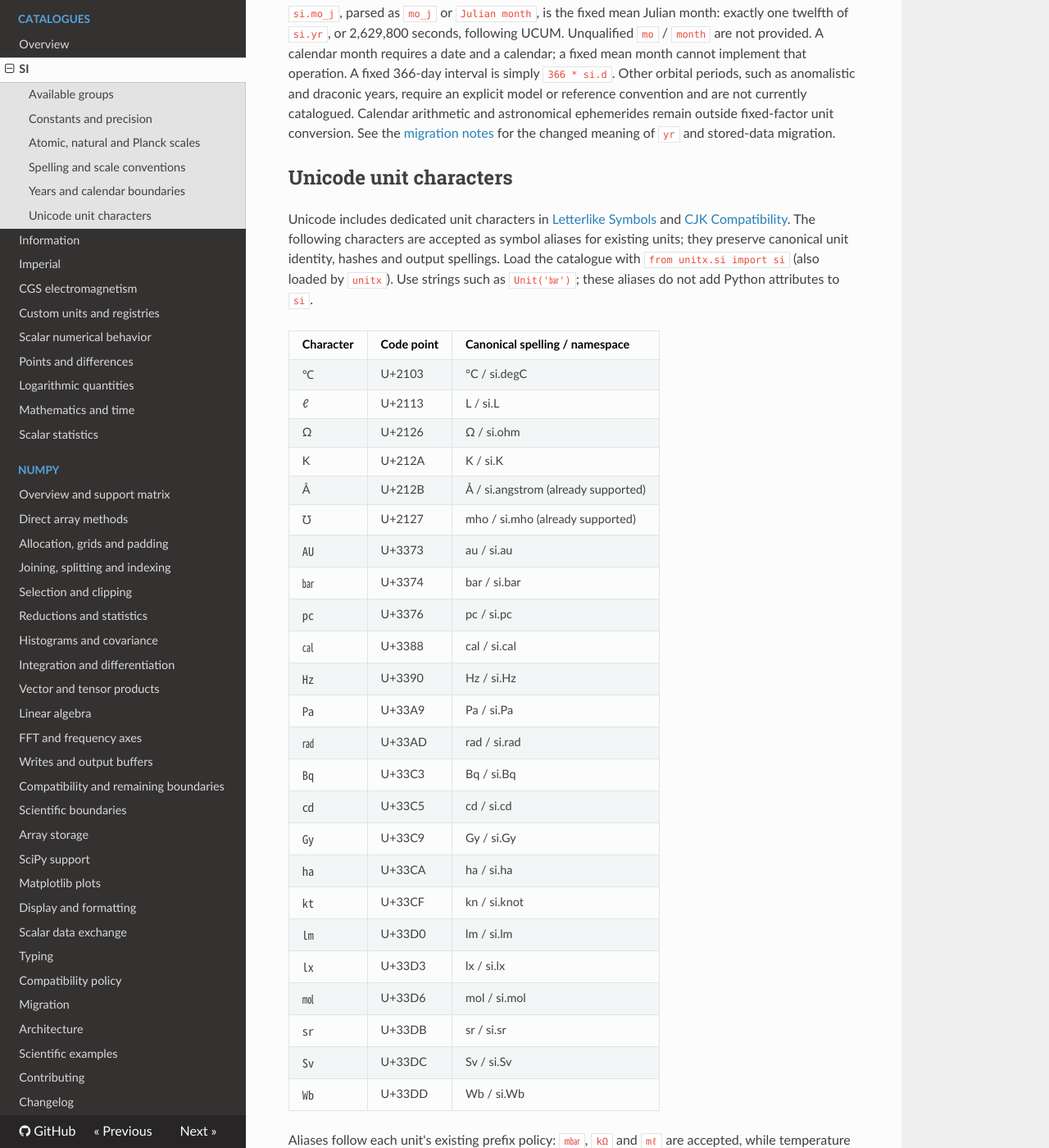
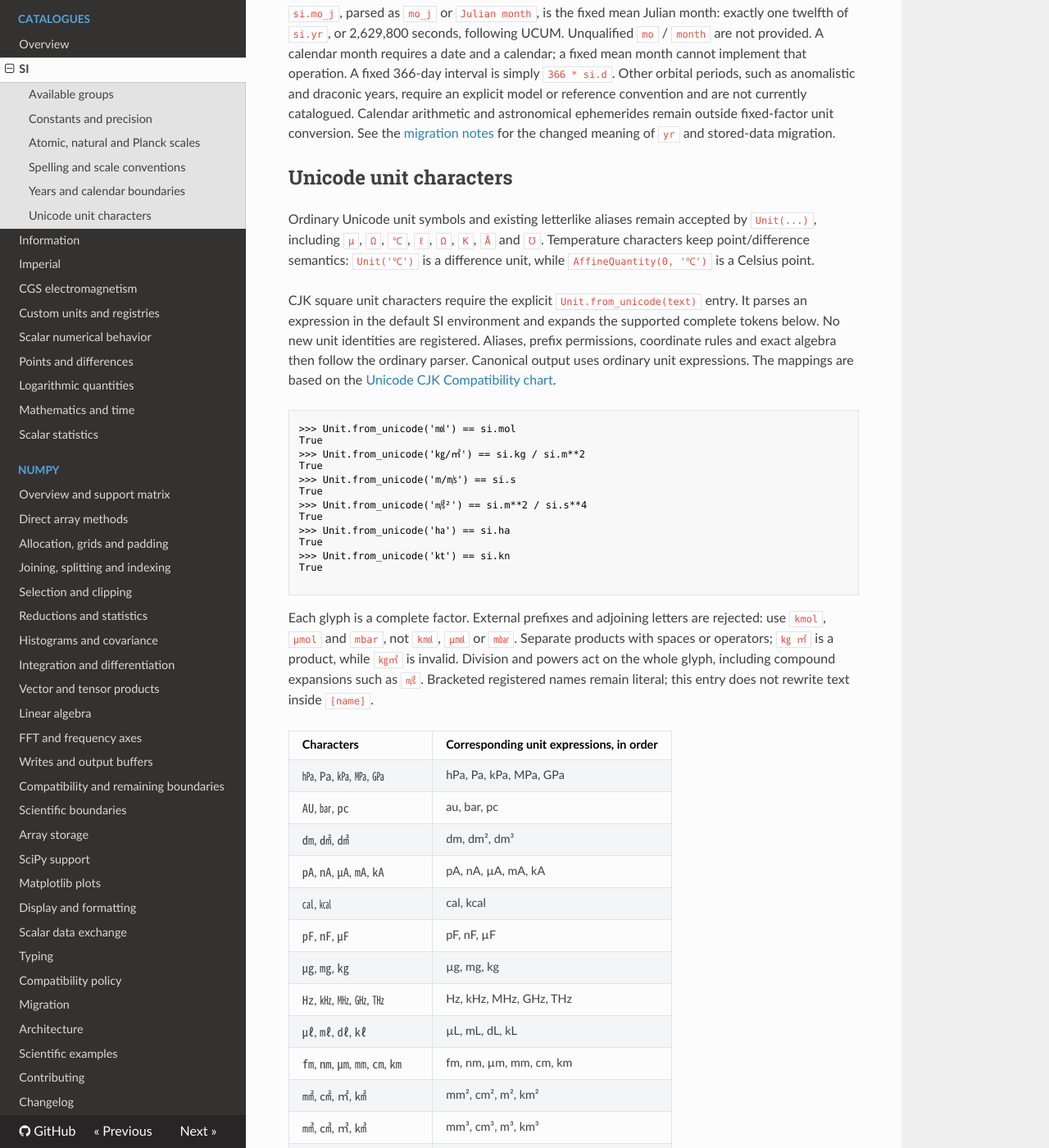
Before and after one commit to DaitTHU/unitx, an MkDocs documentation site: the page built from docs/catalogues/si.md, in a window 1280 px wide and 1400 px high, scrolled down 6052 px. Shown: the whole window at 82% size. Built offline with MkDocs 1.6.1, drawn with Linux system fonts in a browser that asks for light colours; some of the changed text lies outside the part shown.

Commit message:
feat!: parse CJK unit glyphs through an explicit Unicode entry

````diff
--- a/docs/catalogues/si.md
+++ b/docs/catalogues/si.md
@@ -318,83 +318,71 @@ for the changed meaning of `yr` and stored-data migration.
 
 ## Unicode unit characters
 
-Unicode includes dedicated unit characters in
-[Letterlike Symbols](https://www.unicode.org/charts/PDF/U2100.pdf) and
-[CJK Compatibility](https://www.unicode.org/charts/PDF/U3300.pdf).
-The following characters are accepted as symbol aliases for existing units;
-they preserve canonical unit identity, hashes and output spellings.
-Load the catalogue with `from unitx.si import si` (also loaded by `unitx`).
-Use strings such as `Unit('㍴')`; these aliases do not add Python attributes to `si`.
+Ordinary Unicode unit symbols and existing letterlike aliases remain accepted
+by `Unit(...)`, including `µ`, `Ω`, `℃`, `ℓ`, `Ω`, `K`, `Å` and `℧`.
+Temperature characters keep point/difference semantics: `Unit('℃')` is a
+difference unit, while `AffineQuantity(0, '℃')` is a Celsius point.
 
-| Character | Code point | Canonical spelling / namespace |
-| --- | --- | --- |
-| ℃ | U+2103 | °C / si.degC |
-| ℓ | U+2113 | L / si.L |
-| Ω | U+2126 | Ω / si.ohm |
-| K | U+212A | K / si.K |
-| Å | U+212B | Å / si.angstrom (already supported) |
-| ℧ | U+2127 | mho / si.mho (already supported) |
-| ㍳ | U+3373 | au / si.au |
-| ㍴ | U+3374 | bar / si.bar |
-| ㍶ | U+3376 | pc / si.pc |
-| ㎈ | U+3388 | cal / si.cal |
-| ㎐ | U+3390 | Hz / si.Hz |
-| ㎩ | U+33A9 | Pa / si.Pa |
-| ㎭ | U+33AD | rad / si.rad |
-| ㏃ | U+33C3 | Bq / si.Bq |
-| ㏅ | U+33C5 | cd / si.cd |
-| ㏉ | U+33C9 | Gy / si.Gy |
-| ㏊ | U+33CA | ha / si.ha |
-| ㏏ | U+33CF | kn / si.knot |
-| ㏐ | U+33D0 | lm / si.lm |
-| ㏓ | U+33D3 | lx / si.lx |
-| ㏖ | U+33D6 | mol / si.mol |
-| ㏛ | U+33DB | sr / si.sr |
-| ㏜ | U+33DC | Sv / si.Sv |
-| ㏝ | U+33DD | Wb / si.Wb |
-
-Aliases follow each unit's existing prefix policy: `m㍴`, `kΩ` and `mℓ`
-are accepted, while temperature coordinates disable prefixes.
-`Unit('℃')` denotes a temperature difference, and
-`AffineQuantity(0, '℃')` denotes a Celsius point, following the same rules as
-`degC`. The characters do not change point/difference semantics.
+CJK square unit characters require the explicit `Unit.from_unicode(text)`
+entry. It parses an expression in the default SI environment and expands the
+supported complete tokens below. No new unit identities are registered.
+Aliases, prefix permissions, coordinate rules and exact algebra then follow
+the ordinary parser. Canonical output uses ordinary unit expressions.
+The mappings are based on the
+[Unicode CJK Compatibility chart](https://www.unicode.org/charts/PDF/U3300.pdf).
 
 ```pycon
->>> Unit('㍴') == si.bar
+>>> Unit.from_unicode('㏖') == si.mol
 True
->>> Unit('㎩') == si.Pa
+>>> Unit.from_unicode('㎏/㎡') == si.kg / si.m**2
 True
->>> Unit('kΩ') == si.kohm
+>>> Unit.from_unicode('m/㎧') == si.s
 True
->>> from unitx import AffineQuantity
->>> from unitx.imperial import imperial
->>> AffineQuantity(32, imperial.unit('℉')) == AffineQuantity(0, '℃')
+>>> Unit.from_unicode('㎨²') == si.m**2 / si.s**4
+True
+>>> Unit.from_unicode('㏊') == si.ha
+True
+>>> Unit.from_unicode('㏏') == si.kn
 True
 
 ```
 
-Other Unicode characters already contain prefixes or compound expressions:
+Each glyph is a complete factor. External prefixes and adjoining letters are
+rejected: use `kmol`, `µmol` and `mbar`, not `k㏖`, `µ㏖` or `m㍴`.
+Separate products with spaces or operators; `㎏ ㎡` is a product, while
+`㎏㎡` is invalid. Division and powers act on the whole glyph, including
+compound expansions such as `㎨`. Bracketed registered names remain literal;
+this entry does not rewrite text inside `[name]`.
 
-| Characters | Corresponding unit expressions (not character aliases) |
+| Characters | Corresponding unit expressions, in order |
 | --- | --- |
-| ㍱, ㎪, ㎫, ㎬ | hPa, kPa, MPa, GPa |
-| ㎏, ㎎, ㎍ | kg, mg, ug |
-| ㎞, ㎝, ㎜, ㎛, ㎚ | km, cm, mm, um, nm |
-| ㎡, ㎢, ㎠, ㎟ | m², km², cm², mm² |
-| ㎥, ㎦, ㎤, ㎣ | m³, km³, cm³, mm³ |
-| ㎧, ㎨, ㎮, ㎯ | m/s, m/s², rad/s, rad/s² |
-| ㎑, ㎒, ㎓, ㎔ | kHz, MHz, GHz, THz |
-| ㏀, ㏁, ㏈ | kΩ, MΩ, dB |
-| ㎉, ㎖, ㎕ | kcal, mL, uL |
-| ㏞, ㏟ | V/m, A/m |
+| ㍱, ㎩, ㎪, ㎫, ㎬ | hPa, Pa, kPa, MPa, GPa |
+| ㍳, ㍴, ㍶ | au, bar, pc |
+| ㍷, ㍸, ㍹ | dm, dm², dm³ |
+| ㎀, ㎁, ㎂, ㎃, ㎄ | pA, nA, µA, mA, kA |
+| ㎈, ㎉ | cal, kcal |
+| ㎊, ㎋, ㎌ | pF, nF, µF |
+| ㎍, ㎎, ㎏ | µg, mg, kg |
+| ㎐, ㎑, ㎒, ㎓, ㎔ | Hz, kHz, MHz, GHz, THz |
+| ㎕, ㎖, ㎗, ㎘ | µL, mL, dL, kL |
+| ㎙, ㎚, ㎛, ㎜, ㎝, ㎞ | fm, nm, µm, mm, cm, km |
+| ㎟, ㎠, ㎡, ㎢ | mm², cm², m², km² |
+| ㎣, ㎤, ㎥, ㎦ | mm³, cm³, m³, km³ |
+| ㎧, ㎨, ㎭, ㎮, ㎯ | m/s, m/s², rad, rad/s, rad/s² |
+| ㎰, ㎱, ㎲, ㎳ | ps, ns, µs, ms |
+| ㎴, ㎵, ㎶, ㎷, ㎸, ㎹ | pV, nV, µV, mV, kV, MV |
+| ㎺, ㎻, ㎼, ㎽, ㎾, ㎿ | pW, nW, µW, mW, kW, MW |
+| ㏀, ㏁, ㏃, ㏅, ㏆ | kΩ, MΩ, Bq, cd, C/kg |
+| ㏈, ㏉, ㏊, ㏏, ㏐, ㏓ | dB, Gy, ha, kn, lm, lx |
+| ㏖, ㏙, ㏛, ㏜, ㏝, ㏞, ㏟ | mol, ppm, sr, Sv, Wb, V/m, A/m |
 
-These characters are listed for reference and are not currently accepted as
-aliases. Registering `㎏` as an alias of `g`, for example, would assign the
-wrong scale; defining another unit for it would lose the formal identity of
-`kg`. The parser does not apply blanket Unicode compatibility normalization.
-The block also contains byte, horsepower, inch, pH, mathematical operators,
-and Japanese phonetic unit forms; their presence in Unicode does not imply
-support in this catalogue. For portable input, use ordinary unit expressions.
+The supported table is explicit. Byte, horsepower, inch, pH, mathematical
+operators and Japanese phonetic forms in the same Unicode block are not
+silently interpreted as SI expressions. In particular, `㎆` does not become
+`MB` (megabel in the default environment). No blanket NFKC normalization is
+applied: it would turn the knot glyph `㏏` into `kt`, now meaning kilotonne.
+The input still supports ordinary expressions such as `Unit.from_unicode('µmol')`.
+For portable stored data, use `expression()` or the JSON serialization API.
 
 
 [Documentation index](../README.md) · [Unit expressions](../units.md#unit-expressions) ·
--- a/docs/migration.md
+++ b/docs/migration.md
@@ -52,6 +52,26 @@ knot are rejected because their prefix permissions or spellings changed.
 Decode these with the old version, convert to kg or m/s, and export those
 quantities. Imperial knot records remain compatible. Do not edit serialized
 metadata to bypass validation.
+
+### CJK square characters
+
+CJK square unit characters move from registered aliases to
+`Unit.from_unicode(...)`. Replace `Unit('㏖')` with
+`Unit.from_unicode('㏖')`, for example. This entry also accepts prefixed and
+compound glyphs such as `㎏` and `㎨`, preserving their ordinary formal units.
+It rejects external prefixes such as `k㏖` and `µ㏖`; use `kmol` and `µmol`.
+The supported table is in the [SI guide](catalogues/si.md#unicode-unit-characters).
+Ordinary Unicode symbols and letterlike aliases such as `µ`, `Ω` and `℃`
+retain their existing syntax.
+
+Removing square-character aliases changes pickle metadata for the affected
+SI roots and named units (including mol, cd, rad, sr, Hz, Pa, Wb, lm, lx,
+Bq, Gy, Sv, au, pc, ha, kn, bar and cal). Old pickle expressions containing those
+definitions are rejected. Decode them using the previous version and export
+JSON using canonical symbols. Except for the separately changed mercury
+definition, their JSON records retain the same identities and scales.
+Do not use old-version pickle as the migration interchange format; even a
+base-unit expression can contain a definition whose spelling metadata changed.
 
 ## Upgrading to 0.18.0
 
--- a/docs/units.md
+++ b/docs/units.md
@@ -8,6 +8,12 @@ A Quantity pairs one numerical magnitude with one linear Unit. Start with the
 >>> from unitx.si import SI, si
 
 ```
+
+CJK square unit characters such as `㎏`, `㏖` and `㏊` use the explicit
+`Unit.from_unicode(...)` entry. It preserves compound-token grouping and
+rejects external prefixes such as `k㏖`. Ordinary Unicode symbols, including
+`µ`, `Ω` and superscript exponents, remain part of `Unit(...)` syntax. See the
+[supported characters and boundaries](catalogues/si.md#unicode-unit-characters).
 
 ## Constructing units and quantities
 
````
Also changed, not shown: 9 other files.
